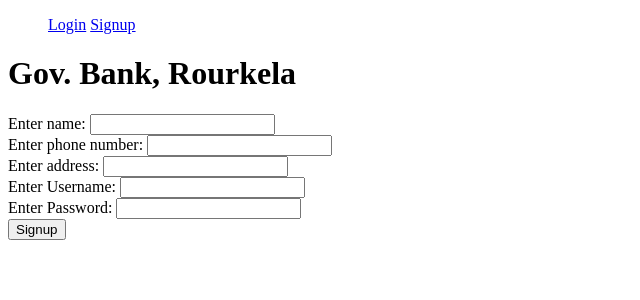
After one commit to DaniyaArzoo/Banking, a Django app: page /profiles/signup/ in a window 1280 px wide. The commit adds this page. Shown: the top 300 px of the page, without its empty margins (0-640 px from the left). Run offline with Django 4.2, Linux system fonts and the light colour scheme.

Commit message:
Login, Signup, Transfer, Passbook

```diff
--- a/finance/urls.py
+++ b/finance/urls.py
@@ -1,6 +1,7 @@
 from django.urls import path
-from .import views
+from finance import views
 
 urlpatterns = [
-    path('payment/',views.pay)
+    path("payment/", views.transfer_money, name="payment"),
+    path("passbook/", views.passbook, name="passbook"),
 ]
--- a/o_banking/settings.py
+++ b/o_banking/settings.py
@@ -123,3 +123,9 @@ STATIC_URL = 'static/'
 # https://docs.djangoproject.com/en/4.0/ref/settings/#default-auto-field
 
 DEFAULT_AUTO_FIELD = 'django.db.models.BigAutoField'
+
+LOGIN_URL = "login"
+LOGIN_REDIRECT_URL = 'payment'
+
+LOGOUT_URL = "logout"
+LOGOUT_REDIRECT_URL = 'login'
--- a/o_banking/urls.py
+++ b/o_banking/urls.py
@@ -1,24 +1,13 @@
-"""o_banking URL Configuration
-
-The `urlpatterns` list routes URLs to views. For more information please see:
-    https://docs.djangoproject.com/en/4.0/topics/http/urls/
-Examples:
-Function views
-    1. Add an import:  from my_app import views
-    2. Add a URL to urlpatterns:  path('', views.home, name='home')
-Class-based views
-    1. Add an import:  from other_app.views import Home
-    2. Add a URL to urlpatterns:  path('', Home.as_view(), name='home')
-Including another URLconf
-    1. Import the include() function: from django.urls import include, path
-    2. Add a URL to urlpatterns:  path('blog/', include('blog.urls'))
-"""
-#from xml.etree.ElementInclude import include
 from django.contrib import admin
-from django.urls import path,include
+from django.urls import path, include
+from django.contrib.auth import views as auth_views
+from finance.views import passbook
 
 urlpatterns = [
-    path('admin/', admin.site.urls),
-    path('finance/',include('finance.urls'))
-    #path('profiles/',include('django.contrib.auth.urls')),
+    path("admin/", admin.site.urls),
+    path("finance/", include("finance.urls")),
+    path("login/", auth_views.LoginView.as_view(), name="login"),
+    path("logout/", auth_views.LogoutView.as_view(), name="logout"),
+    path("profiles/", include("profiles.urls")),
+    path("", passbook),
 ]
--- a/profiles/models.py
+++ b/profiles/models.py
@@ -1,12 +1,12 @@
 from django.db import models
-
-# Create your models here.
+from django.contrib.auth.models import User
 
 
 class Customer(models.Model):
     name = models.CharField(max_length=32)
     phone_no = models.PositiveBigIntegerField(null=True, blank=True)
     address = models.TextField(null=True, blank=True)
+    user = models.ForeignKey(User, on_delete=models.CASCADE)
 
     def __str__(self) -> str:
         return self.name
--- a/profiles/urls.py
+++ b/profiles/urls.py
@@ -1,9 +1,6 @@
-
 from django.urls import path
-from .import views
+from profiles import views
 
 urlpatterns = [
-    #path('',views.login)
-    #path('profiles/register/',views.register,name='register')
-
+    path("signup/", views.register, name="signup"),
 ]
--- a/profiles/views.py
+++ b/profiles/views.py
@@ -1,14 +1,24 @@
 from django.shortcuts import render
-from django.http import HttpResponse
-from django.contrib.auth.forms import UserCreationForm
+from profiles.services import create_customer, create_user, username_exists
+from finance.services import create_account
 
 
-# Create your views here.
-'''
-def  register(request):
-    form=UserCreationForm
-    return render (request, "register.html",{'form':form})
+def register(request):
+    context = {}
+    if request.method == "POST":
+        name = request.POST.get("name")
+        phone = request.POST.get("phone_no")
+        address = request.POST.get("address")
+        username = request.POST.get("username")
+        password = request.POST.get("password")
 
-#def login(request):
-    #return render (request, "login.html")
-'''
+        if username_exists(username):
+            context["message"] = "Username exists. Please choose another username"
+        else:
+            user = create_user(
+                username=username.lower().strip(), password=password.strip()
+            )
+            customer = create_customer(name, phone, address, user.username)
+            create_account(customer_obj=customer)
+            context["message"] = f"Your username is {user.username}"
+    return render(request, "signup.html", context)
--- /dev/null
+++ b/templates/head.html
@@ -0,0 +1,6 @@
+<head>
+    <meta charset="UTF-8">
+    <meta http-equiv="X-UA-Compatible" content="IE=edge">
+    <meta name="viewport" content="width=device-width, initial-scale=1.0">
+    <title>Gov. Bank</title>
+</head>
--- /dev/null
+++ b/templates/info.html
@@ -0,0 +1 @@
+<h1> Gov. Bank, Rourkela </h1>
--- /dev/null
+++ b/templates/nav.html
@@ -0,0 +1,11 @@
+<ul>
+    {% if user.is_authenticated %}
+    <li><a href="{% url 'payment' %}">Transfer</a></li>
+    <li><a href="{% url 'passbook' %}">Passbook</a></li>
+    <li><a href="{% url 'logout' %}">Logout</a></li>
+    {% else %}
+    <li><a href="{% url 'login' %}">Login</a></li>
+    <li><a href="{% url 'signup' %}">Signup</a></li>
+    {% endif %}
+
+</ul>
--- /dev/null
+++ b/templates/signup.html
@@ -0,0 +1,58 @@
+<!DOCTYPE html>
+<html lang="en">
+{% include 'head.html' %}
+<style>
+  ul > li {
+      display: inline-block;
+      /* You can also add some margins here to make it look prettier */
+  }
+</style>
+<body>
+    {% include 'nav.html' %}
+    {% include 'info.html' %}
+    <div class="col=6">
+      <!--mt- set top-margin and pt- set padding top-->
+      <form class="mt-5 pt-5" method="POST">
+        <!-- csrf is generated for forms to send requests to the server -->
+        {% csrf_token %}
+        <div class="form-group">
+            Enter name: <input
+            class="form-control"
+            name="name"
+            type="text"
+          />
+        </div>
+        <div class="form-group">
+          Enter phone number: <input
+            class="form-control"
+            name="phone_no"
+            type="number"
+            required
+          />
+        </div>
+        <div class="form-group mt-4">
+          Enter address: <input
+            class="form-control"
+            name="address"
+            type="text"
+          />
+        </div>
+        <div class="form-group">
+            Enter Username: <input
+             class="form-control"
+             name="username"
+             type="text"
+            />
+        </div>
+        <div class="form-group">
+            Enter Password: <input
+             class="form-control"
+             name="password"
+            />
+        </div>
+        <button type="submit" class="btn btn-success mt-3">Signup</button>
+      </form>
+      <p>{{message}}</p>
+    </div>
+  </body>
+</html>
```
Also changed, not shown: finance/services.py (added, +48 -0 lines), finance/views.py (+31 -24 lines), profiles/services.py (added, +36 -0 lines), profiles/templates/login.html (deleted, +0 -18 lines), profiles/templates/register.html (deleted, +0 -16 lines), templates/passbook.html (added, +36 -0 lines), templates/payment.html (+13 -16 lines), templates/registration/login.html (added, +13 -0 lines).
